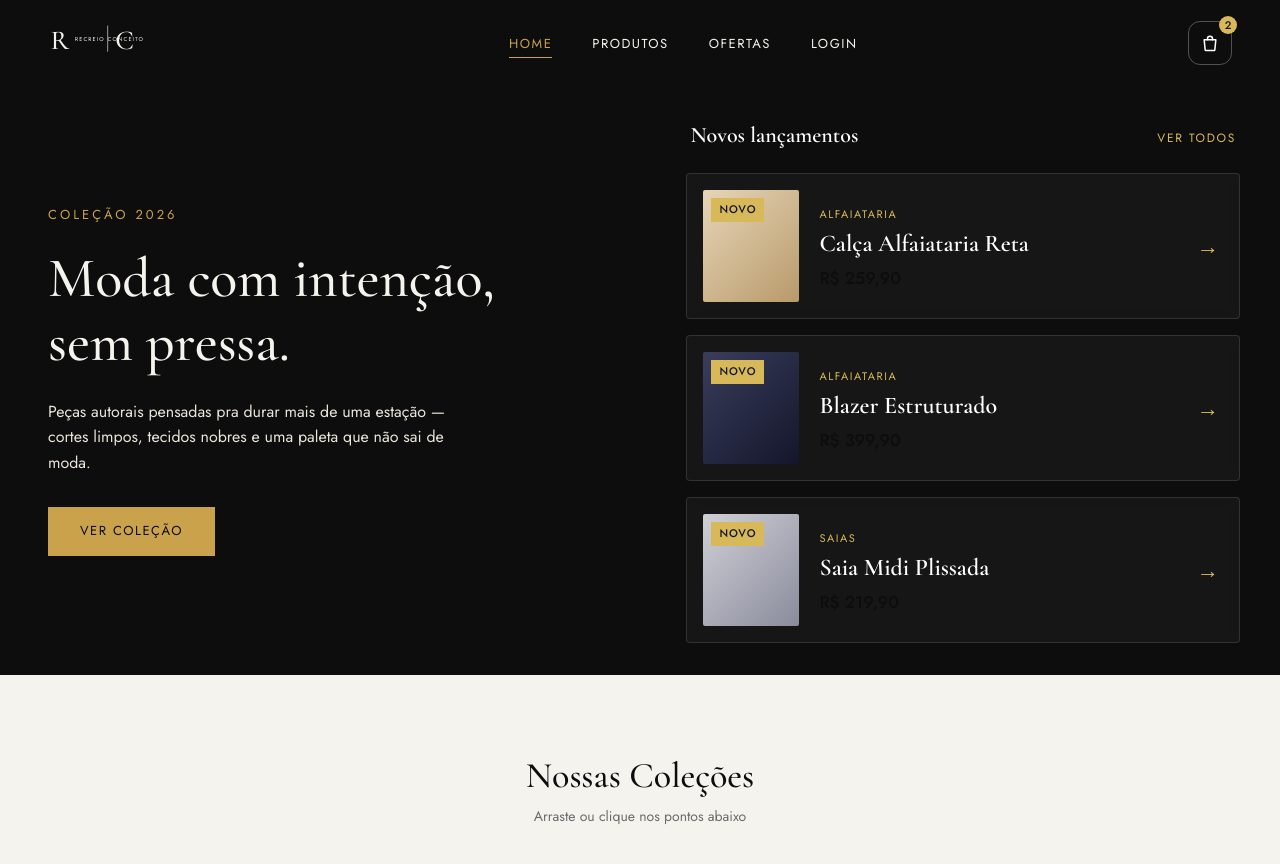
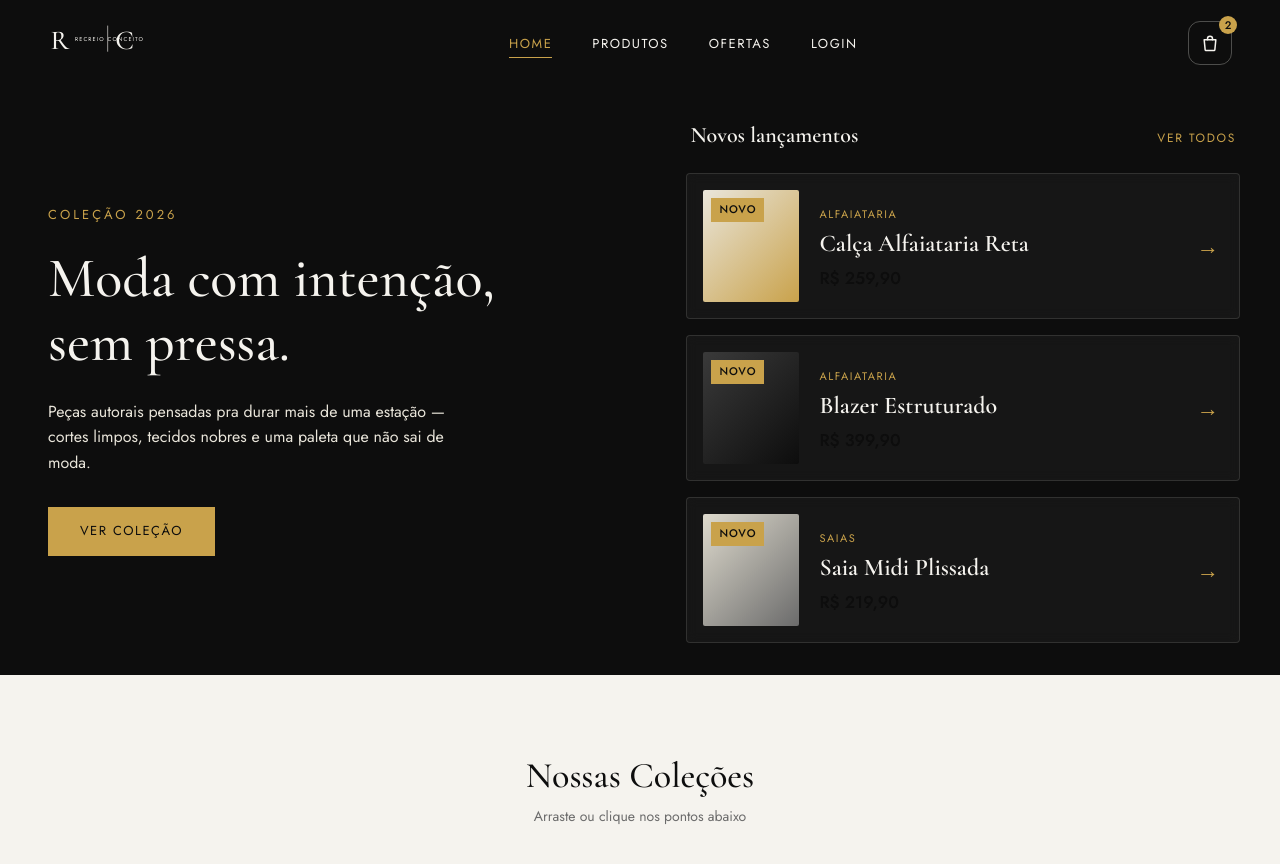
Before and after one commit to SixtheRunner09/recreio-conceito, a Django app: page / in a window 1280 px wide. Shown: the top 864 px of the page. Run offline with Django 5.2, Linux system fonts and the light colour scheme.

Commit message:
Atualiza estilos: Cards de lançamento no hero e icone de sacola

```diff
--- a/app/static/app/css/style.css
+++ b/app/static/app/css/style.css
@@ -124,19 +124,46 @@ nav a.ativo {
   gap: 24px;
 }
 
+/* Botão da sacola: ícone + contador */
 .link-sacola {
+  position: relative;
+  display: inline-flex;
+  align-items: center;
+  justify-content: center;
+  width: 44px;
+  height: 44px;
   color: var(--creme);
-  font-size: 13px;
-  letter-spacing: 1.5px;
-  text-transform: uppercase;
-  border: 1px solid var(--dourado);
-  padding: 8px 18px;
-  transition: background-color 0.25s, color 0.25s;
+  border: 1px solid rgba(245, 243, 238, 0.28);
+  border-radius: 12px;
+  transition: border-color 0.25s, background-color 0.25s, color 0.25s;
 }
 
-.link-sacola:hover {
+.link-sacola:hover,
+.link-sacola:focus-visible {
+  border-color: var(--dourado);
+  background-color: rgba(201, 162, 75, 0.1);
+  color: var(--dourado);
+}
+
+.link-sacola:focus-visible {
+  outline: 2px solid var(--dourado);
+  outline-offset: 2px;
+}
+
+.sacola-contador {
+  position: absolute;
+  top: -6px;
+  right: -6px;
+  min-width: 18px;
+  height: 18px;
+  padding: 0 5px;
+  border-radius: 9px;
   background-color: var(--dourado);
   color: var(--preto);
+  font-size: 11px;
+  font-weight: 500;
+  line-height: 18px;
+  text-align: center;
 }
 
 .menu-toggle {
@@ -211,12 +238,118 @@ nav a.ativo {
   color: var(--creme);
 }
 
-.hero-imagem {
-  height: 100%;
-  min-height: 560px;
-  background-color: #1A1A1A;
-  background-size: cover;
-  background-position: center;
+/* ---------- Hero: cards de novos lançamentos ---------- */
+
+.hero-cards {
+  display: flex;
+  flex-direction: column;
+  justify-content: center;
+  gap: 16px;
+  padding: 32px 40px 32px 16px;
+}
+
+.hero-cards-cabecalho {
+  display: flex;
+  align-items: baseline;
+  justify-content: space-between;
+  padding: 0 4px 4px;
+}
+
+.hero-cards-cabecalho span {
+  font-family: var(--fonte-titulo);
+  font-size: 22px;
+  font-weight: 600;
+  color: var(--creme);
+}
+
+.hero-cards-cabecalho a {
+  font-size: 12px;
+  letter-spacing: 0.14em;
+  text-transform: uppercase;
+  color: var(--dourado);
+  border-bottom: 1px solid transparent;
+  transition: border-color 0.2s ease;
+}
+
+.hero-cards-cabecalho a:hover {
+  border-bottom-color: var(--dourado);
+}
+
+.hero-card {
+  display: flex;
+  align-items: center;
+  gap: 20px;
+  padding: 16px 20px 16px 16px;
+  background: rgba(245, 243, 238, 0.04);
+  border: 1px solid rgba(245, 243, 238, 0.12);
+  border-radius: 4px;
+  color: inherit;
+  backdrop-filter: blur(6px);
+  transition: transform 0.25s ease, border-color 0.25s ease, background 0.25s ease;
+}
+
+.hero-card:hover {
+  transform: translateX(-6px);
+  border-color: var(--dourado);
+  background: rgba(245, 243, 238, 0.07);
+}
+
+.hero-card-thumb {
+  position: relative;
+  flex: 0 0 96px;
+  height: 112px;
+  border-radius: 2px;
+  background: linear-gradient(135deg, var(--creme-escuro), var(--dourado));
+}
+
+.hero-card-thumb.thumb-2 { background: linear-gradient(135deg, #3a3a3a, var(--preto)); }
+.hero-card-thumb.thumb-3 { background: linear-gradient(135deg, var(--borda), var(--cinza)); }
+
+.hero-card-tag {
+  position: absolute;
+  top: 8px;
+  left: 8px;
+  padding: 3px 8px;
+  background: var(--dourado);
+  color: var(--preto);
+  font-size: 11px;
+  font-weight: 500;
+  letter-spacing: 0.08em;
+  text-transform: uppercase;
+}
+
+.hero-card-info {
+  flex: 1;
+}
+
+.hero-card-cat {
+  font-size: 11px;
+  letter-spacing: 0.14em;
+  text-transform: uppercase;
+  color: var(--dourado);
+}
+
+.hero-card h3 {
+  margin: 4px 0 8px;
+  font-family: var(--fonte-titulo);
+  font-size: 24px;
+  font-weight: 600;
+  color: var(--creme);
+}
+
+.hero-card-preco strong {
+  font-size: 17px;
+  font-weight: 500;
+}
+
+.hero-card-seta {
+  font-size: 22px;
+  color: var(--dourado);
+  transition: transform 0.25s ease;
+}
+
+.hero-card:hover .hero-card-seta {
+  transform: translateX(4px);
 }
 
 /* ============ CARROSSEL (CSS puro, com scroll-snap) ============ */
@@ -613,13 +746,17 @@ footer {
     grid-template-columns: 1fr;
   }
 
-  .hero-imagem {
-    min-height: 320px;
-    order: -1;
+  .hero-texto h1 {
+    font-size: 38px;
   }
 
-  .hero-texto h1 {
-    font-size: 38px;
+  .hero-cards {
+    padding: 0 24px 32px;
+  }
+
+  .hero-card-thumb {
+    flex-basis: 80px;
+    height: 96px;
   }
 
   nav {
@@ -639,178 +776,3 @@ footer {
     padding-right: 24px;
   }
 }
-/* ===== CARDS DO HERO (cole no final do style.css) ===== */
-
-.hero-cards {
-  display: flex;
-  flex-direction: column;
-  justify-content: center;
-  gap: 16px;
-  padding: 32px 40px 32px 16px;
-}
-
-.hero-card {
-  display: flex;
-  align-items: center;
-  gap: 20px;
-  padding: 16px 20px 16px 16px;
-  background: rgba(255, 255, 255, 0.04);
-  border: 1px solid rgba(255, 255, 255, 0.12);
-  border-radius: 4px;
-  color: inherit;
-  text-decoration: none;
-  backdrop-filter: blur(6px);
-  transition: transform 0.25s ease, border-color 0.25s ease, background 0.25s ease;
-}
-
-.hero-card:hover {
-  transform: translateX(-6px);
-  border-color: #d8b95a;
-  background: rgba(255, 255, 255, 0.07);
-}
-
-.hero-card-thumb {
-  position: relative;
-  flex: 0 0 96px;
-  height: 112px;
-  border-radius: 2px;
-  background: linear-gradient(135deg, #e6d5b8, #b89a6a);
-}
-
-.hero-card-thumb.thumb-2 { background: linear-gradient(135deg, #3a3d5c, #14162b); }
-.hero-card-thumb.thumb-3 { background: linear-gradient(135deg, #cfcfd6, #8a8c9c); }
-
-.hero-card-tag {
-  position: absolute;
-  top: 8px;
-  left: 8px;
-  padding: 3px 8px;
-  background: #d8b95a;
-  color: #14162b;
-  font-size: 11px;
-  font-weight: 500;
-  letter-spacing: 0.08em;
-  text-transform: uppercase;
-}
-
-.hero-card-info {
-  flex: 1;
-}
-
-.hero-card-cat {
-  font-size: 11px;
-  letter-spacing: 0.14em;
-  text-transform: uppercase;
-  color: #d8b95a;
-}
-
-.hero-card h3 {
-  margin: 4px 0 8px;
-  font-family: 'Cormorant Garamond', serif;
-  font-size: 24px;
-  font-weight: 600;
-  color: #fff;
-}
-
-.hero-card-preco s {
-  margin-right: 10px;
-  font-size: 14px;
-  opacity: 0.55;
-}
-
-.hero-card-preco strong {
-  font-size: 17px;
-  font-weight: 500;
-}
-
-.hero-card-seta {
-  font-size: 22px;
-  color: #d8b95a;
-  transition: transform 0.25s ease;
-}
-
-.hero-card:hover .hero-card-seta {
-  transform: translateX(4px);
-}
-
-@media (max-width: 860px) {
-  .hero-cards { padding: 0 0 24px; }
-  .hero-card-thumb { flex-basis: 80px; height: 96px; }
-}
-/* ===== BOTÃO DA SACOLA (ícone) — cole no final do style.css ===== */
-
-.link-sacola {
-  position: relative;
-  display: inline-flex;
-  align-items: center;
-  justify-content: center;
-  width: 44px;
-  height: 44px;
-  padding: 0;
-  border: 1px solid rgba(255, 255, 255, 0.28);
-  border-radius: 12px;
-  background: transparent;
-  color: #fff;
-  font-size: 0;            /* zera o texto herdado do estilo antigo */
-  letter-spacing: 0;
-  transition: border-color 0.2s ease, background 0.2s ease, color 0.2s ease;
-}
-
-.link-sacola:hover,
-.link-sacola:focus-visible {
-  border-color: #d8b95a;
-  background: rgba(216, 185, 90, 0.1);
-  color: #d8b95a;
-}
-
-.link-sacola:focus-visible {
-  outline: 2px solid #d8b95a;
-  outline-offset: 2px;
-}
-
-.sacola-contador {
-  position: absolute;
-  top: -6px;
-  right: -6px;
-  min-width: 18px;
-  height: 18px;
-  padding: 0 5px;
-  border-radius: 9px;
-  background: #d8b95a;
-  color: #14162b;
-  font-size: 11px;
-  font-weight: 500;
-  line-height: 18px;
-  text-align: center;
-}
-
-
-/* ===== CABEÇALHO DOS CARDS "NOVOS LANÇAMENTOS" ===== */
-
-.hero-cards-cabecalho {
-  display: flex;
-  align-items: baseline;
-  justify-content: space-between;
-  padding: 0 4px 4px;
-}
-
-.hero-cards-cabecalho span {
-  font-family: 'Cormorant Garamond', serif;
-  font-size: 22px;
-  font-weight: 600;
-  color: #fff;
-}
-
-.hero-cards-cabecalho a {
-  font-size: 12px;
-  letter-spacing: 0.14em;
-  text-transform: uppercase;
-  color: #d8b95a;
-  text-decoration: none;
-  border-bottom: 1px solid transparent;
-  transition: border-color 0.2s ease;
-}
-
-.hero-cards-cabecalho a:hover {
-  border-bottom-color: #d8b95a;
-}
```
